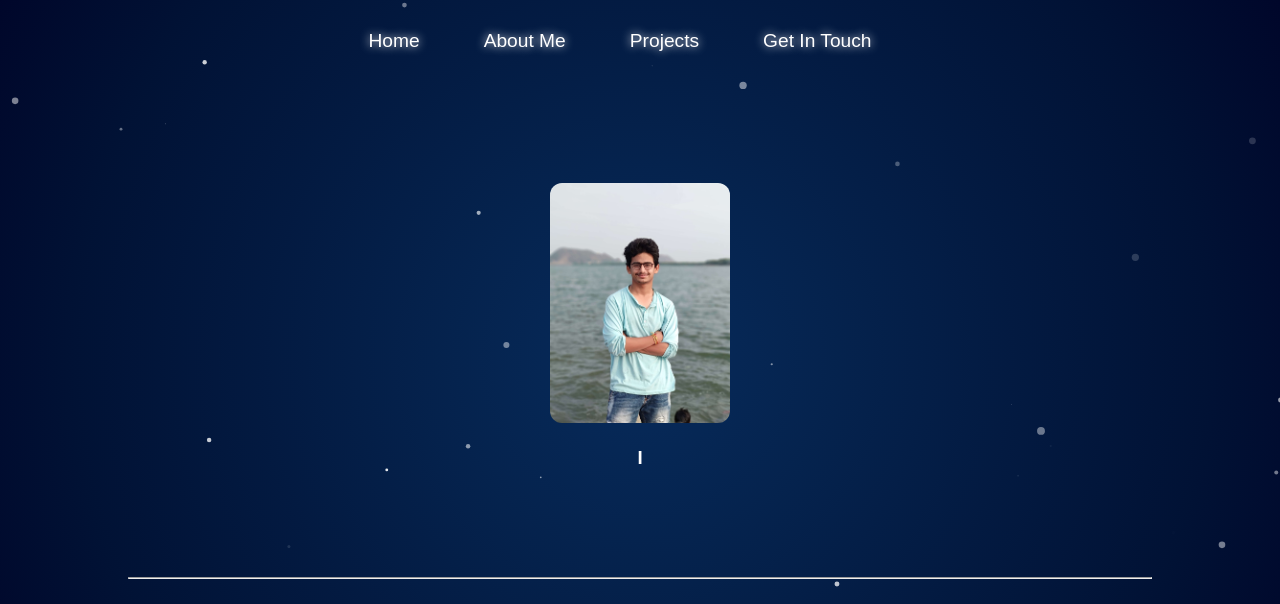
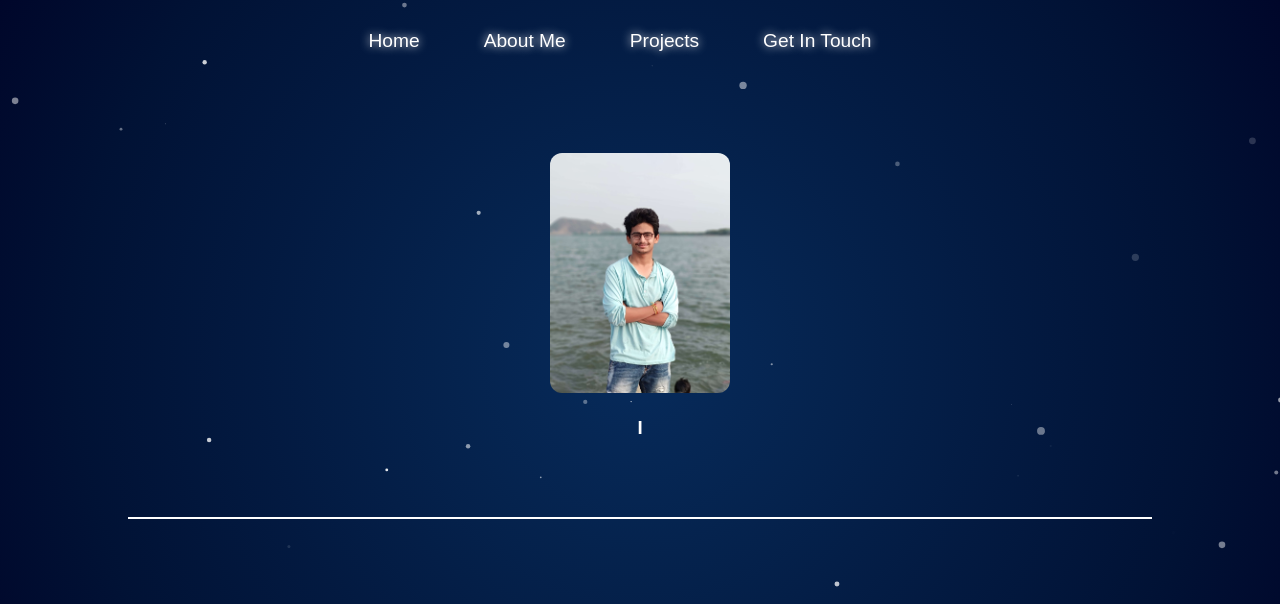
Before and after one commit to vamsikrishnareddybevara/myportfolio, a plain HTML site: page index.html in a window 1280 px wide. Shown: the part 41-645 px from the top of the page. Drawn offline with nearby package versions, Linux system fonts and the light colour scheme.

Commit message:
update 35

```diff
--- a/main.css
+++ b/main.css
@@ -31,11 +31,11 @@ main {
 
 hr{
     display: block;
-    margin-top: 80px;
+    margin-top: 50px;
     margin-bottom: 0.5em;
     margin-right: 10vw;
     margin-left: 10vw;
-    border-style: inset;
+    border-style: solid;
     border-width: 1.5px;
  }
 
@@ -104,11 +104,10 @@ nav a{
   height: auto;
   position: relative;
   text-align: center;
-  padding-top: 130px;
+  padding-top: 100px;
 }
 
 .pic{
-  border:none;
   height:180px;
   width: 240px;
   transform:          rotate(270deg);
--- a/responsive.css
+++ b/responsive.css
@@ -30,10 +30,8 @@
     	z-index: 100;
 		background-image: linear-gradient(to right, #133567, #0c4878, #0a5b87, #156e95, #2781a1);    	width: 200px;
     	position: absolute;
-    	/* This trasform moves the drawer off canvas. */
     	-webkit-transform: translate(-300px, 0px);
     	transform: translate(-300px, 0px);
-    	/* Optionally, we animate the drawer. */
     	transition: transform 0.5s ease;
     	border-radius: 5px;
  	}
@@ -73,6 +71,7 @@
 		position: absolute;
 		margin-right: 10px;
     }
+}
 
 @media screen and (max-width: 470px){
 	.header-inner{
@@ -84,4 +83,5 @@
 		padding-top: 20px;
 		font-size: 0.9em;
 	}
+
 }
```
Also changed, not shown: index.html (+0 -3 lines). Lines whose indentation alone changed are shown as unchanged.
